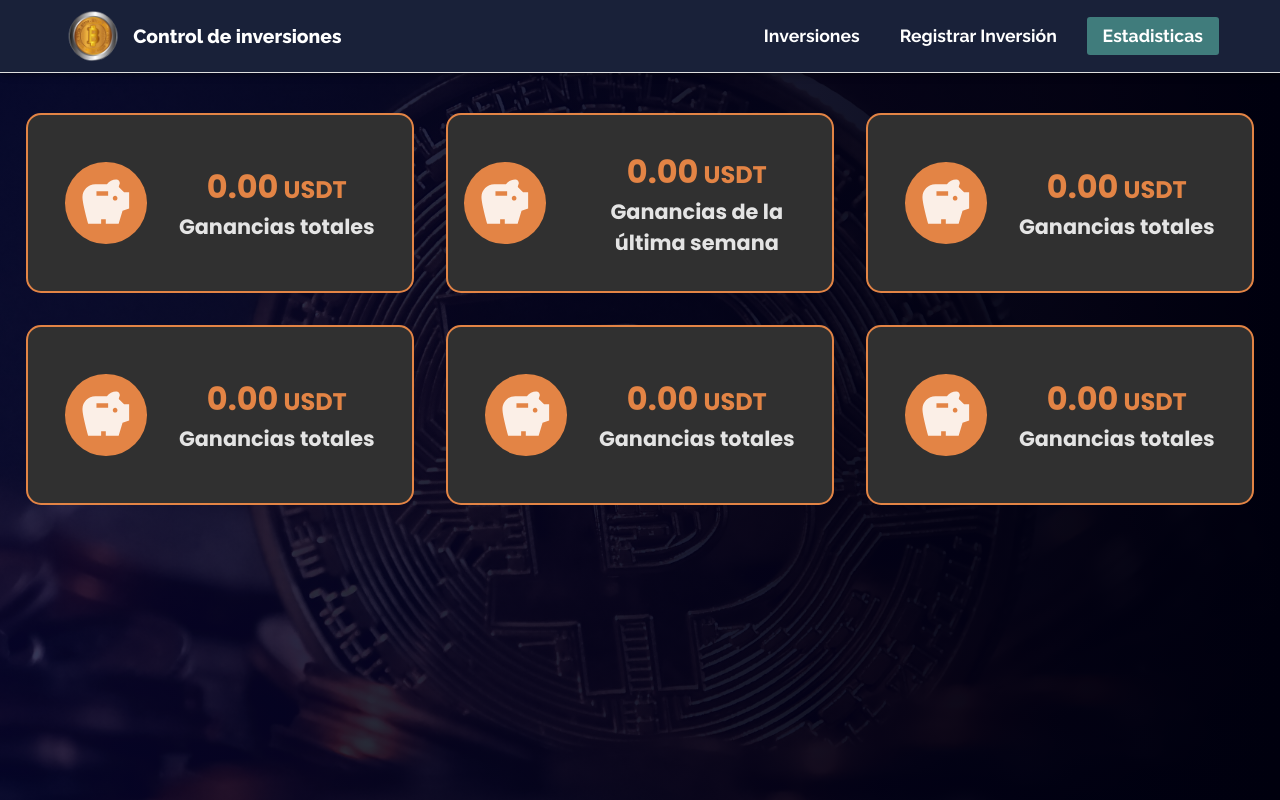
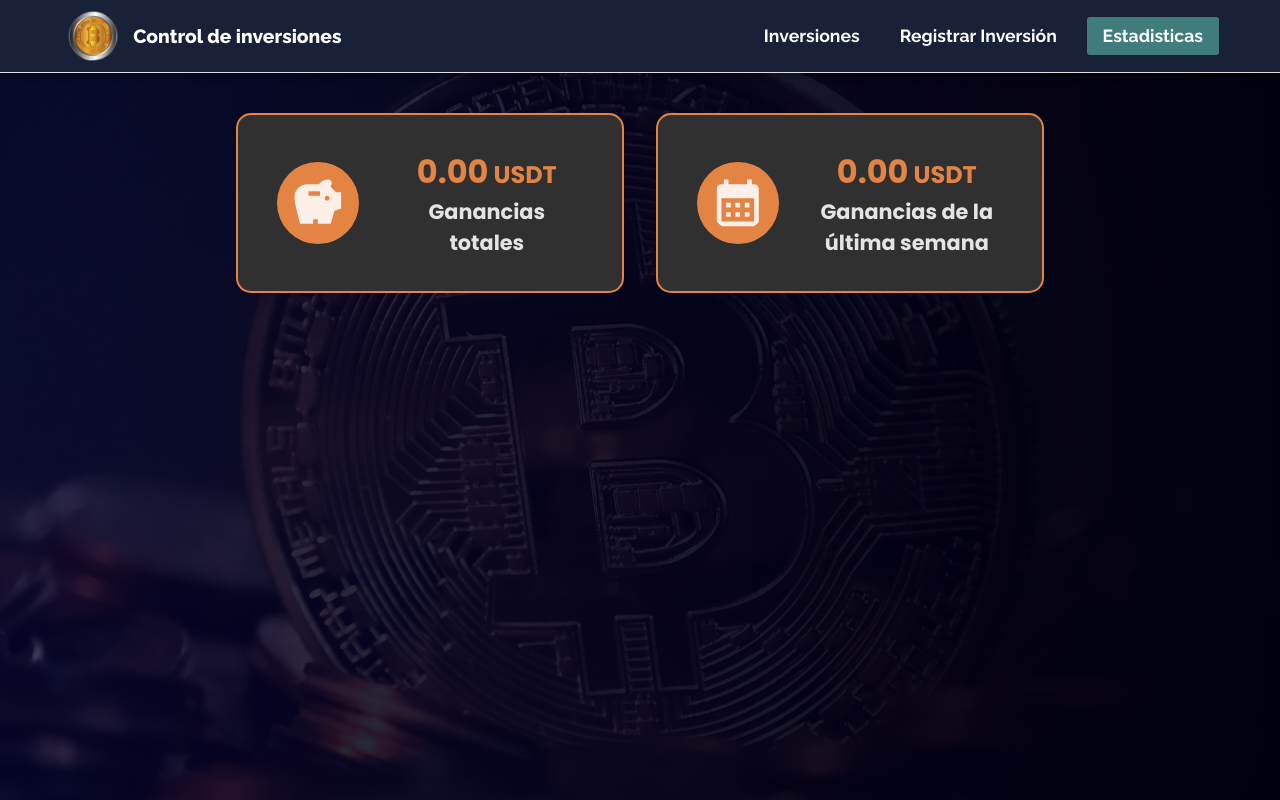
Before and after one commit to FacundoMangin41/Inversiones, a React (Vite) app: page /estadisticas in a window 1280 px wide. Built offline with nearby package versions, Linux system fonts and the light colour scheme.

Commit message:
arreglos estadisticas

```diff
--- a/src/components/target/SumaGananciasUltimaSemana.jsx
+++ b/src/components/target/SumaGananciasUltimaSemana.jsx
@@ -1,6 +1,6 @@
 import React, { useState, useEffect } from 'react';
 import "./css/tarjetas.css";
-import SavingsIcon from '@mui/icons-material/Savings';
+import CalendarMonthIcon from '@mui/icons-material/CalendarMonth';
 import { startOfWeek, endOfWeek, isSameWeek, max } from 'date-fns';
 
 export default function SumaGananciasUltimaSemana() {
@@ -54,7 +54,7 @@ export default function SumaGananciasUltimaSemana() {
 
   return (
     <div className='containerTarjetas'>
-      <SavingsIcon className='iconoTarjeta'/>
+      <CalendarMonthIcon className='iconoTarjeta'/>
       <div className="contenedorTarjetasInformacion">
         <h1>{calcularSumaGananciasUltimaSemana()}<span> USDT</span></h1>
         <h3>Ganancias de la última semana</h3>
--- a/src/components/target/css/tarjetas.css
+++ b/src/components/target/css/tarjetas.css
@@ -47,6 +47,7 @@
     font-size: 1.6rem;
     font-family: "Poppins", sans-serif;
     font-weight: 700;
+    width: 12rem;
 }
 
 
--- a/src/pages/Estadisticas/AppEstadisticas.jsx
+++ b/src/pages/Estadisticas/AppEstadisticas.jsx
@@ -8,16 +8,16 @@ export default function AppEstadisticas() {
   return (
     <div className='PagesEstadisticas'>
       <div className='pagesTarjetasEstadisticas'>
-      <SumaGananciasDiarias /> {/*Mostramos el componente SumaGananciasDiarias*/}
-      <SumaGananciasUltimaSemana /> {/*Mostramos el componente SumaGananciasDiarias*/}
-      <SumaGananciasDiarias /> {/*Mostramos el componente SumaGananciasDiarias*/}
+      <SumaGananciasDiarias />
+      <SumaGananciasUltimaSemana />
+      {/* <SumaGananciasDiarias />  */}
       </div>
 
-      <div className='pagesTarjetasEstadisticas'>
-      <SumaGananciasDiarias /> {/*Mostramos el componente SumaGananciasDiarias*/}
-      <SumaGananciasDiarias /> {/*Mostramos el componente SumaGananciasDiarias*/}
-      <SumaGananciasDiarias /> {/*Mostramos el componente SumaGananciasDiarias*/}
-      </div>
+      {/* <div className='pagesTarjetasEstadisticas'>
+      <SumaGananciasDiarias />
+      <SumaGananciasDiarias />
+      <SumaGananciasDiarias />
+      </div> */}
     </div>
   );
 }
```
